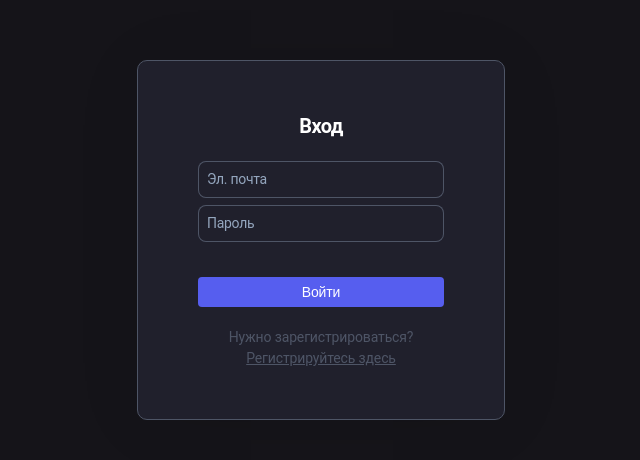
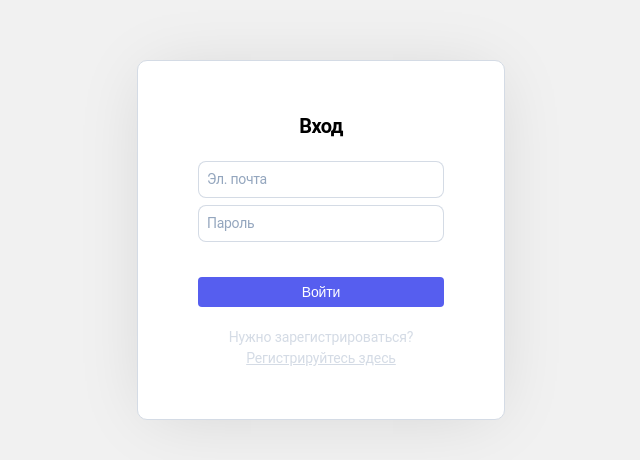
Before and after one commit to NinaBobyleva/skypro-kanban, a React app: page /login in a window 1280 px wide. Shown: the part 160-620 px from the top of the page, without its empty margins (319-959 px from the left). Built offline with nearby package versions, Linux system fonts and the light colour scheme; the HTML template or start-up script is replaced by a standard one.

Commit message:
correction-localStorage

```diff
--- a/src/components/Card/Card.jsx
+++ b/src/components/Card/Card.jsx
@@ -11,7 +11,7 @@ function Card({ task }) {
     const currentDate = new Date(task.date).toLocaleDateString();
 
     return <S.CardsItem>
-    <S.CardsCard>
+    <S.CardsCard draggable>
         <S.CardGroup>
             <S.CardTheme $topicStyle={`${colors[task.topic]}`}>
             <S.TopicText $topicStyle={`${colors[task.topic]}`}>{task.topic}</S.TopicText>
--- a/src/components/popups/PopUser/PopUser.jsx
+++ b/src/components/popups/PopUser/PopUser.jsx
@@ -6,15 +6,7 @@ import { GlobalThemeContext } from "../../../context/globalThemeContext";
 
 function PopUser() {
     const {user} = useContext(UserContext);
-    const {globalTheme, setGlobalTheme} = useContext(GlobalThemeContext);
-
-    const toggleTheme = () => {
-        if (globalTheme === "light") {
-            setGlobalTheme("dark");
-        } else {
-            setGlobalTheme("light");
-        }
-    }
+    const {toggleTheme} = useContext(GlobalThemeContext);
 
     return <S.HeaderPopUserSet id="user-set-target">
     <S.PopUserSet>
--- a/src/context/globalThemeContext.jsx
+++ b/src/context/globalThemeContext.jsx
@@ -4,19 +4,17 @@ import { useState } from "react";
 export const GlobalThemeContext = createContext('null');
 
 export const GlobalThemeProvider = ({children}) => {
-    const [globalTheme, setGlobalTheme] = useState(getLocalStorage());
+    const [globalTheme, setGlobalTheme] = useState(JSON.parse(localStorage.getItem('globalTheme')) || 'light');
 
-    function getLocalStorage() {
-        try {
-            return JSON.parse(localStorage.getItem('globalTheme'));
-        } catch (error) {
-            return null;
+    const toggleTheme = () => {
+        if (globalTheme === "light") {
+            setGlobalTheme("dark");
+        } else {
+            setGlobalTheme("light");
         }
     }
 
-    const localStorage = () => {
-        localStorage.setItem('globalTheme', JSON.stringify(globalTheme));
-    }
+    localStorage.setItem('globalTheme', JSON.stringify(globalTheme));
 
-    return <GlobalThemeContext.Provider value={{globalTheme, setGlobalTheme}}>{children}</GlobalThemeContext.Provider>
+    return <GlobalThemeContext.Provider value={{globalTheme, setGlobalTheme, toggleTheme}}>{children}</GlobalThemeContext.Provider>
 }
```
